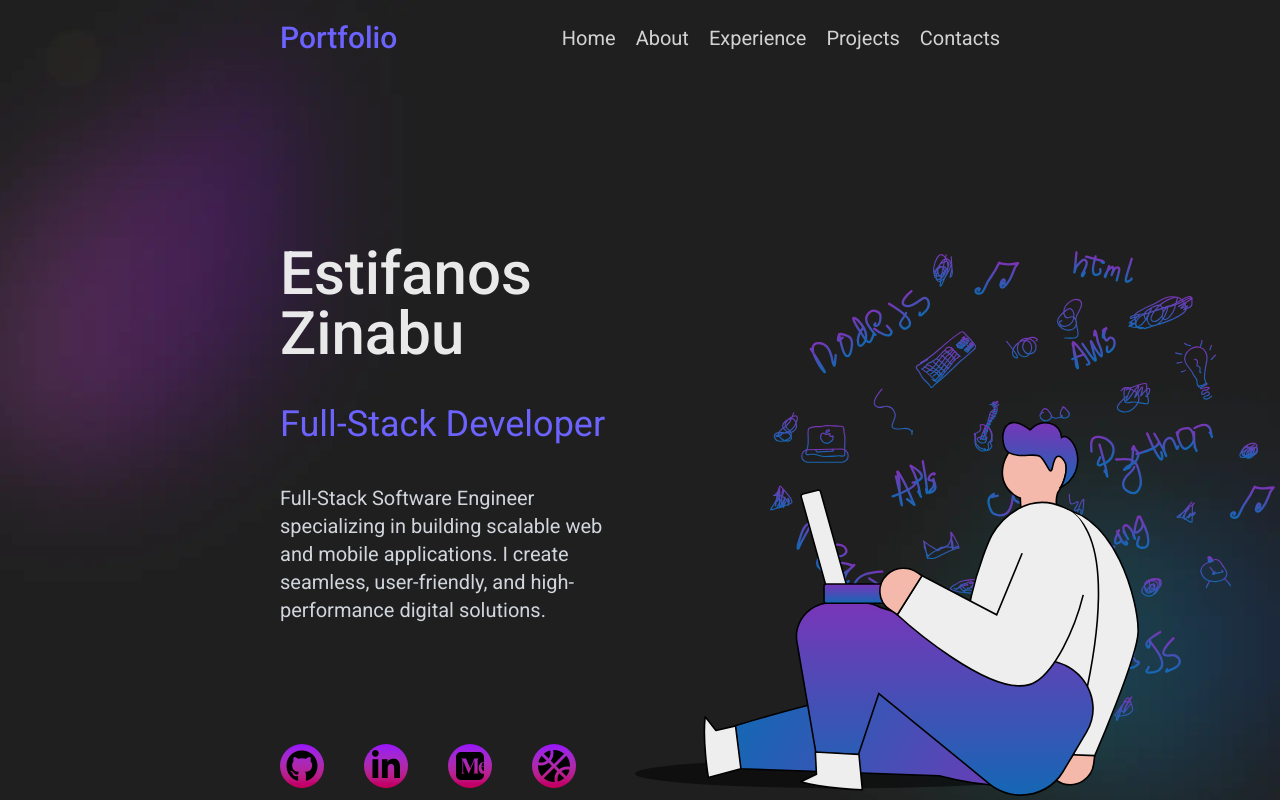
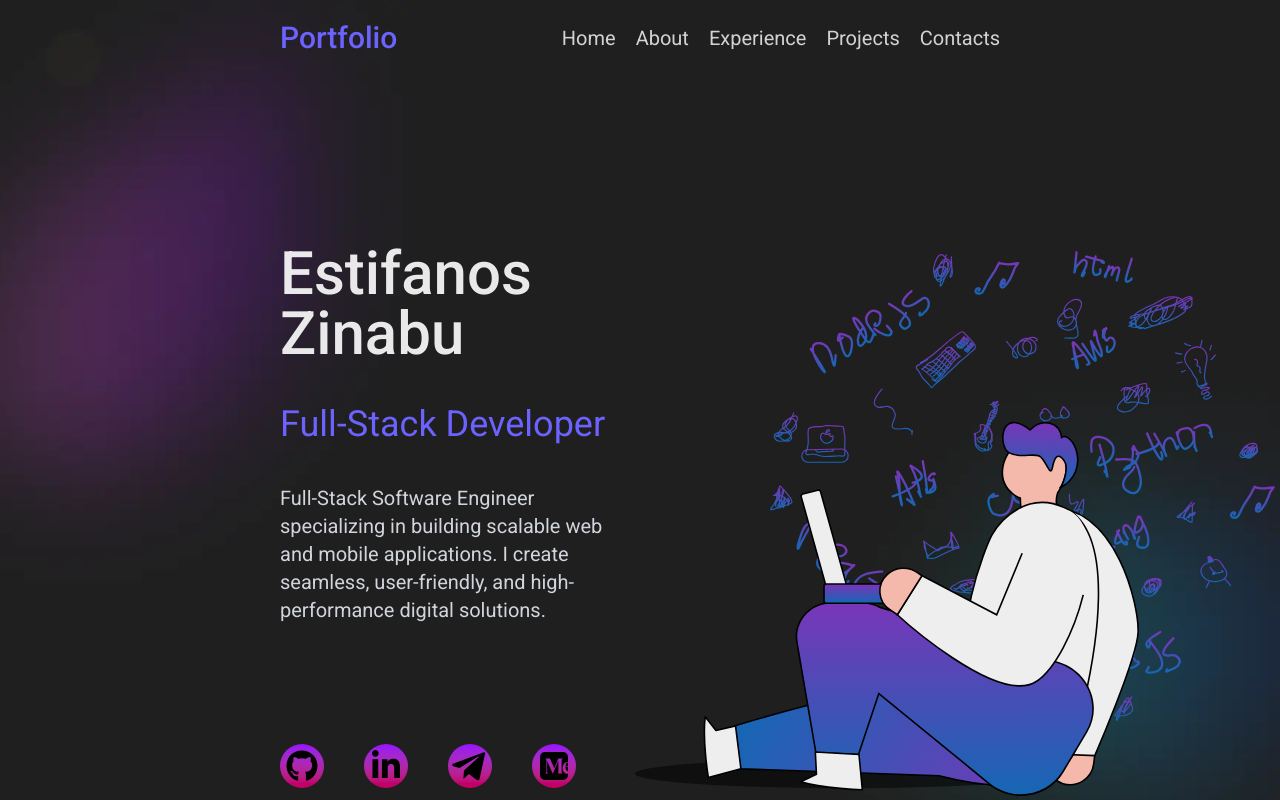
Before and after one commit to Kingestif/Portfolio, a React (Vite) app: page / in a window 1280 px wide. Shown: the top 800 px of the page. Built offline with nearby package versions, Linux system fonts and the light colour scheme.

Commit message:
feat: update social media link in Hero component

```diff
--- a/src/components/Hero.tsx
+++ b/src/components/Hero.tsx
@@ -16,12 +16,12 @@ export function Hero(){
                         <svg className='w-10 h-10 | max-sm:w-7 max-sm:h-7' fill='black' xmlns="http://www.w3.org/2000/svg" viewBox="0 0 640 640"><path d="M196.3 512L103.4 512L103.4 212.9L196.3 212.9L196.3 512zM149.8 172.1C120.1 172.1 96 147.5 96 117.8C96 103.5 101.7 89.9 111.8 79.8C121.9 69.7 135.6 64 149.8 64C164 64 177.7 69.7 187.8 79.8C197.9 89.9 203.6 103.6 203.6 117.8C203.6 147.5 179.5 172.1 149.8 172.1zM543.9 512L451.2 512L451.2 366.4C451.2 331.7 450.5 287.2 402.9 287.2C354.6 287.2 347.2 324.9 347.2 363.9L347.2 512L254.4 512L254.4 212.9L343.5 212.9L343.5 253.7L344.8 253.7C357.2 230.2 387.5 205.4 432.7 205.4C526.7 205.4 544 267.3 544 347.7L544 512L543.9 512z"/></svg>
                     </a>
 
+                    <a href="https://t.me/stiv_o" target="_blank" className="p-0.5 bg-gradient-to-t from-pink-700 to-purple-600 rounded-full hover:scale-110 duration-300">
+                        <svg className="w-10 h-10 | max-sm:w-7 max-sm:h-7" xmlns="http://www.w3.org/2000/svg" viewBox="0 0 640 640"><g transform="scale(0.85) translate(55 55)"><path d="M599.9 114.6L502.6 558.3c-7.4 33.3-26.7 41.5-54 25.8l-149.2-110-72 69.2c-8 8-14.7 14.7-30.1 14.7l10.7-152.7 278.1-251.2c12.1-10.7-2.7-16.7-18.7-6L124.7 360.7 7.9 324.2c-32.2-10.1-32.8-32.2 6.7-47.6L571.6 67.4c26.6-9.8 49.8 6.6 28.3 47.2z"/></g></svg>
+                    </a>
+
                     <a href="https://medium.com/@estifanos" target="_blank" className="p-0.5 bg-gradient-to-t from-pink-700 to-purple-600 rounded-full hover:scale-110 duration-300">
                         <svg className="w-10 h-10 | max-sm:w-7 max-sm:h-7" xmlns="http://www.w3.org/2000/svg" viewBox="0 0 640 640"><path d="M465.4 96C508.8 96 544 131.2 544 174.6L544 258.4C542.1 258.3 540.2 258.2 538.3 258.2L537.9 258.2C527.9 258.2 515.6 260.6 506.8 265C496.8 269.6 488.1 276.5 480.8 285.6C469 300.2 461.9 319.9 460.2 342C460.1 342.7 460.1 343.3 460 344C459.9 344.7 459.9 345.2 459.9 345.9C459.8 347.1 459.8 348.3 459.8 349.5C459.8 351.4 459.7 353.3 459.8 355.3C461 405.4 488 445.5 536.1 445.5C538.8 445.5 541.4 445.4 544 445.1L544 465.5C544 508.9 508.8 544.1 465.4 544.1L174.6 544C131.2 544 96 508.8 96 465.4L96 174.6C96 131.2 131.2 96 174.6 96L465.4 96zM178.3 202.9L178.6 203C191.8 206 198.4 210.4 198.4 226.4L198.4 413.6C198.4 429.6 191.7 434 178.5 437L178.2 437.1L178.2 439.9L231 439.9L231 437.1L230.7 437C217.5 434 210.8 429.6 210.8 413.6L210.8 237.3L296.9 439.8L301.8 439.8L390.4 231.6L390.4 418.2C389.3 430.8 382.6 434.7 370.7 437.4L370.4 437.5L370.4 440.2L462.3 440.2L462.3 437.5L462 437.4C450.1 434.7 443.3 430.8 442.1 418.2L442 226.4L442.1 226.4C442.1 210.4 448.8 206 462 203L462.3 202.9L462.3 200.2L390.1 200.2L323.1 357.6L256.1 200.2L178.3 200.2L178.3 202.9zM544 404.3C518.9 396.9 501 369.2 502.8 336.5L502.8 336.5L543.9 336.5L543.9 404.3zM537.6 268.7C539.9 268.7 542 269 544 269.6L544 327L503.8 327C505.3 293.4 517.4 269.1 537.6 268.7z"/></svg>
-                    </a>
-
-                    <a href="https://dribbble.com/estif_z" target="_blank" className="p-0.5 bg-gradient-to-t from-pink-700 to-purple-600 rounded-full hover:scale-110 duration-300">
-                        <svg className="w-10 h-10 | max-sm:w-7 max-sm:h-7" xmlns="http://www.w3.org/2000/svg" viewBox="0 0 640 640"><path d="M156.7 122.8L235.1 201.2C253.3 176.2 264 145.3 264 112C264 97.9 262.1 84.3 258.5 71.4C220.5 80.8 185.9 98.6 156.7 122.8zM122.8 156.7C98.6 185.9 80.8 220.5 71.4 258.5C84.3 262.1 97.9 264 112 264C145.3 264 176.1 253.3 201.2 235.1L122.8 156.7zM320 64C315.4 64 310.8 64.1 306.3 64.4C310 79.7 312 95.6 312 112C312 158.6 296.1 201.4 269.4 235.4L320 286.1L483.3 122.8C438.9 86.1 382.1 64 320 64zM112 312C95.6 312 79.6 310 64.4 306.3C64.2 310.8 64 315.4 64 320C64 382.1 86.1 438.9 122.8 483.3L286.1 320L235.4 269.4C201.4 296.1 158.6 312 112 312zM575.6 333.7C575.8 329.2 576 324.6 576 320C576 257.9 553.9 201.1 517.2 156.7L353.9 320L404.6 370.6C438.6 343.9 481.5 328 528 328C544.4 328 560.4 330 575.6 333.7zM568.5 381.5C555.6 377.9 542 376 527.9 376C494.6 376 463.8 386.7 438.7 404.9L517.1 483.3C541.3 454.1 559.1 419.5 568.5 381.5zM404.9 438.8C386.7 463.8 376 494.7 376 528C376 542.1 377.9 555.7 381.5 568.6C419.5 559.2 454.1 541.4 483.3 517.2L404.9 438.8zM370.6 404.5L320 353.9L156.7 517.2C201 553.9 257.9 576 320 576C324.6 576 329.2 575.9 333.7 575.6C330 560.3 328 544.4 328 528C328 481.4 343.9 438.6 370.6 404.6z"/></svg>
                     </a>
 
                 </div>
```
